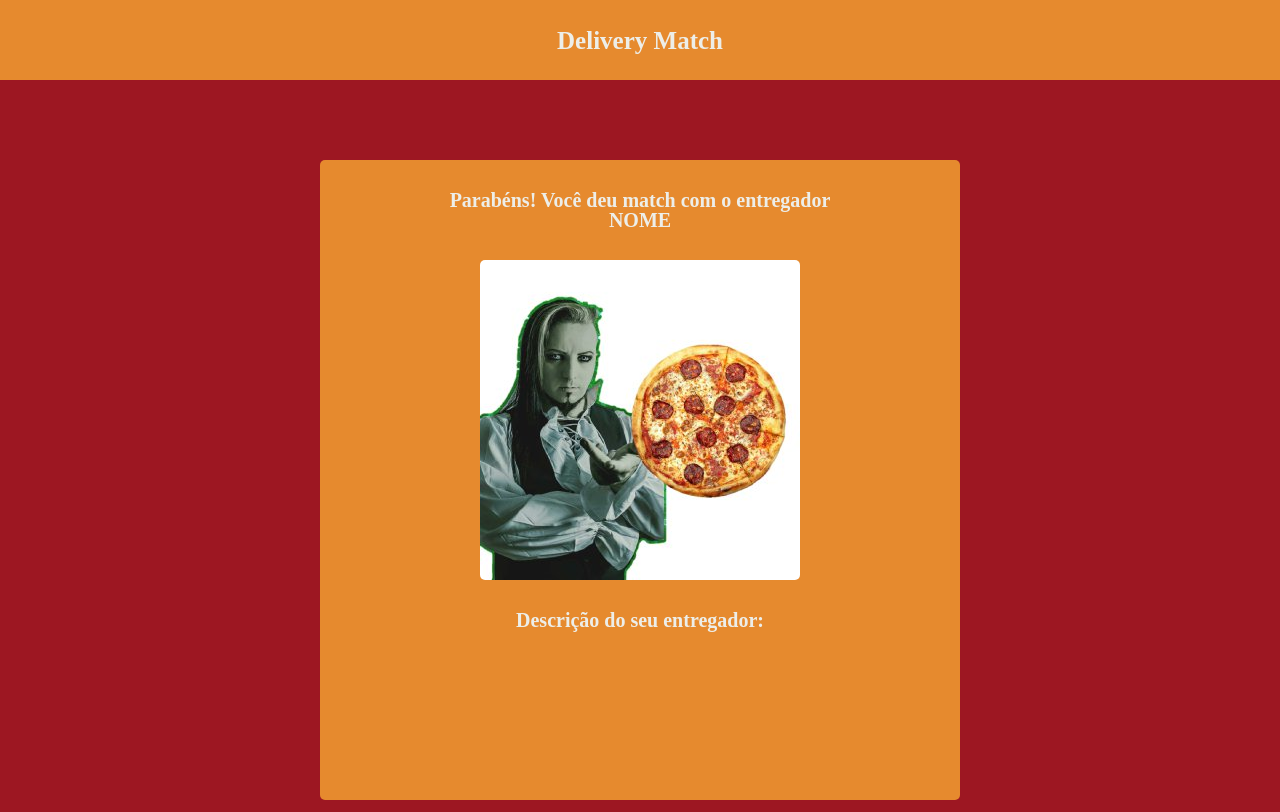
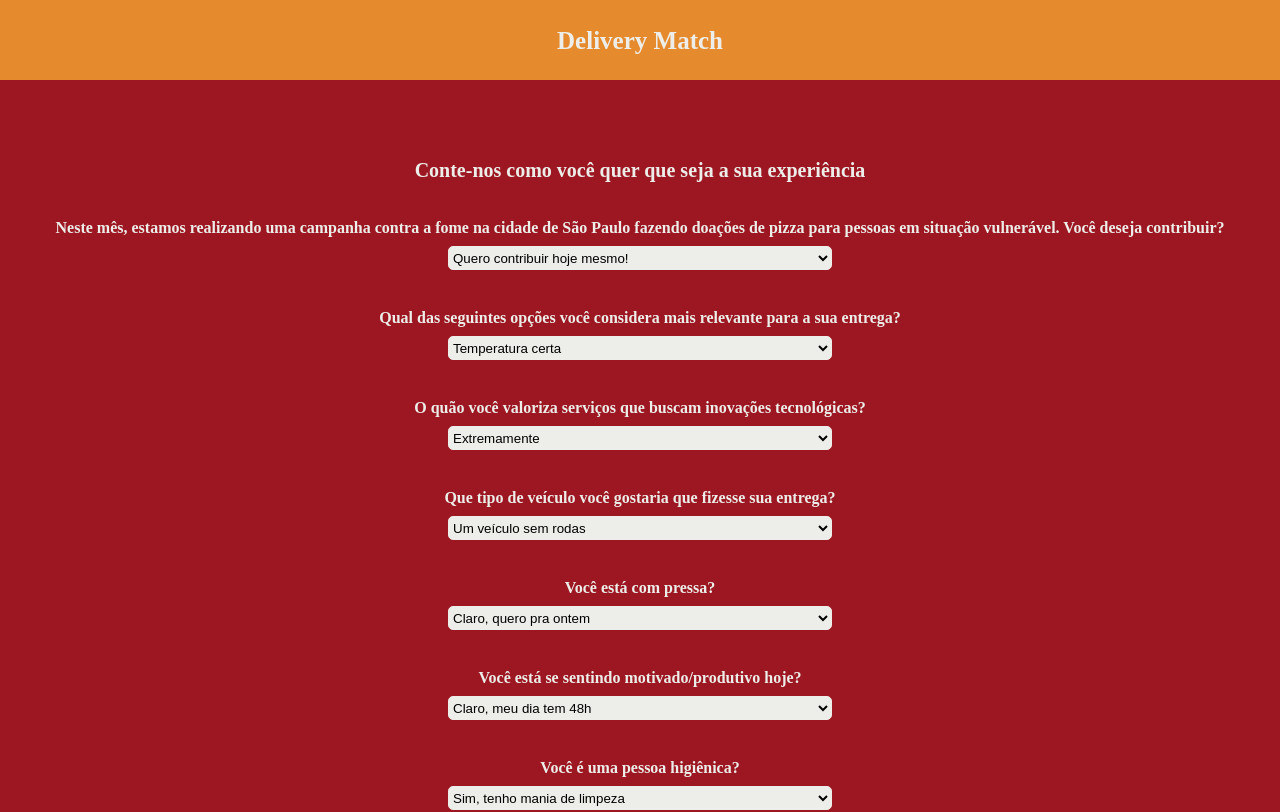
Before and after one commit to GB-Navarro/Hackfools2022, a React (Create React App) app: page / in a window 1280 px wide. Shown: the top 812 px of the page. Built offline with nearby package versions, Linux system fonts and the light colour scheme.

Commit message:
Solved a screen bug

```diff
--- a/src/components/InitialScreen.js
+++ b/src/components/InitialScreen.js
@@ -278,7 +278,7 @@
 
     ]
 
-    const [screen, setScreen] = react.useState(2);
+    const [screen, setScreen] = react.useState(1);
 
     return (
         <>
```
